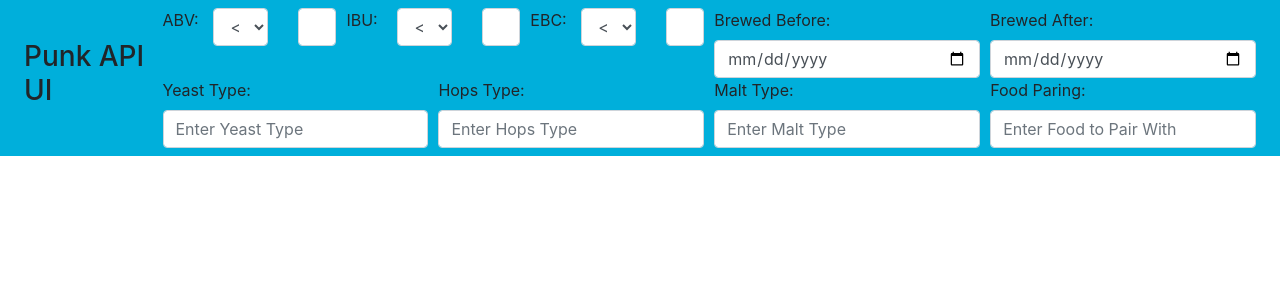
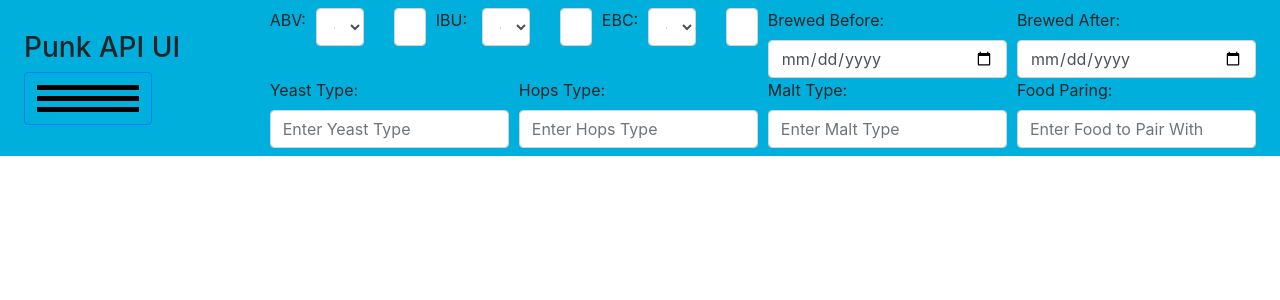
Before and after one commit to Shoe2/PunkAPIUI, an Angular app: page / in a window 1280 px wide. Shown: the top 300 px of the page. Built offline with nearby package versions, Linux system fonts and the light colour scheme; no server answers.

Commit message:
changes to filter dom

```diff
--- a/src/app/components/filter-bar/filter-bar.component.css
+++ b/src/app/components/filter-bar/filter-bar.component.css
@@ -5,3 +5,10 @@
 .navbar-nav-scroll {
     width: 100%;
 }
+
+.hamburger-menu-line{
+    width: 8vw;
+    height: 5px;
+    background-color: black;
+    margin: 6px 0;
+}
--- a/src/app/components/filter-bar/filter-bar.component.html
+++ b/src/app/components/filter-bar/filter-bar.component.html
@@ -1,7 +1,21 @@
 <header class="navbar navbar-expand navbar-dark px-4 flex-column flex-md-row">
+  <div class="row">
+    <div class="col-lg-12 col-sm-8">
       <h3>
         {{title}}
       </h3>
+    </div>
+    <div class="col-sm-2">
+      <button type="button" class="btn btn-outline-primary" (click)="isCollapsed = !isCollapsed"
+        [attr.aria-expanded]="!isCollapsed" aria-controls="collapseExample">
+        <div class="hamburger-menu-line"></div>
+        <div class="hamburger-menu-line"></div>
+        <div class="hamburger-menu-line"></div>
+      </button>
+    </div>
+  </div>
+
+
   <div class="navbar-nav-scroll">
     <form>
       <div class="form-row">
@@ -13,13 +27,15 @@
               </label>
             </div>
             <div class="col-5">
-                <select class="form-control" name="lessOrGreaterABV" id="less-or-greater-abv" [(ngModel)]="abvLessOrGreater" name="abvLessOrGreater" (ngModelChange)="filterBeers()">
+              <select class="form-control" name="lessOrGreaterABV" id="less-or-greater-abv"
+                [(ngModel)]="abvLessOrGreater" name="abvLessOrGreater" (ngModelChange)="filterBeers()">
                 <option value="lessThan">&lt;</option>
                 <option value="greaterThan">&gt;</option>
               </select>
             </div>
             <div class="col-4">
-                <input type="number" class="form-control" placeholder="#" [(ngModel)]="abv" (ngModelChange)="filterBeers()" name="abv"/>
+              <input type="number" class="form-control" placeholder="#" [(ngModel)]="abv"
+                (ngModelChange)="filterBeers()" name="abv" />
             </div>
           </div>
         </div>
@@ -31,13 +47,15 @@
               </label>
             </div>
             <div class="col-5">
-                <select class="form-control" name="lessOrGreaterIBU" id="less-or-greater-ibu" [(ngModel)]="ibuLessOrGreater" name="ibuLessOrGreater" (ngModelChange)="filterBeers()">
+              <select class="form-control" name="lessOrGreaterIBU" id="less-or-greater-ibu"
+                [(ngModel)]="ibuLessOrGreater" name="ibuLessOrGreater" (ngModelChange)="filterBeers()">
                 <option value="lessThan">&lt;</option>
                 <option value="greaterThan">&gt;</option>
               </select>
             </div>
             <div class="col-4">
-                <input type="number" class="form-control" placeholder="#" [(ngModel)]="ibu" name="ibu" (ngModelChange)="filterBeers()" />
+              <input type="number" class="form-control" placeholder="#" [(ngModel)]="ibu" name="ibu"
+                (ngModelChange)="filterBeers()" />
             </div>
           </div>
         </div>
@@ -49,13 +67,15 @@
               </label>
             </div>
             <div class="col-5">
-                <select class="form-control" name="lessOrGreaterEBC" id="less-or-greater-ebc" [(ngModel)]="ebcLessOrGreater" name="ebcLessOrGreater" (ngModelChange)="filterBeers()">
+              <select class="form-control" name="lessOrGreaterEBC" id="less-or-greater-ebc"
+                [(ngModel)]="ebcLessOrGreater" name="ebcLessOrGreater" (ngModelChange)="filterBeers()">
                 <option value="lessThan">&lt;</option>
                 <option value="greaterThan">&gt;</option>
               </select>
             </div>
             <div class="col-4">
-                <input type="number" class="form-control" placeholder="#" [(ngModel)]="ebc" name="ebc" (ngModelChange)="filterBeers()" />
+              <input type="number" class="form-control" placeholder="#" [(ngModel)]="ebc" name="ebc"
+                (ngModelChange)="filterBeers()" />
             </div>
           </div>
         </div>
@@ -63,13 +83,15 @@
           <label>
             Brewed Before:
           </label>
-            <input class="form-control" type="date" id="brewed-before" name="brewed-before" [(ngModel)]="brewed_before" (ngModelChange)="filterBeers()" />
+          <input class="form-control" type="date" id="brewed-before" name="brewed-before" [(ngModel)]="brewed_before"
+            (ngModelChange)="filterBeers()" />
         </div>
         <div class="col-lg-3 col-sm-12 brewed-after">
           <label>
             Brewed After:
           </label>
-            <input class="form-control" type="date" id="brewed-after" name="brewed-after" [(ngModel)]="brewed_after" (ngModelChange)="filterBeers()" />
+          <input class="form-control" type="date" id="brewed-after" name="brewed-after" [(ngModel)]="brewed_after"
+            (ngModelChange)="filterBeers()" />
         </div>
       </div>
       <div class="form-row">
@@ -77,32 +99,32 @@
           <label>
             Yeast Type:
           </label>
-            <input type="number" class="form-control" placeholder="Enter Yeast Type" [(ngModel)]="yeast" name="yeast" (ngModelChange)="filterBeers()" />
+          <input type="number" class="form-control" placeholder="Enter Yeast Type" [(ngModel)]="yeast" name="yeast"
+            (ngModelChange)="filterBeers()" />
         </div>
         <div class="col-lg-3 col-sm-12 hops-type">
           <label>
             Hops Type:
           </label>
-            <input type="text" class="form-control" placeholder="Enter Hops Type" [(ngModel)]="hops" name="hops" (ngModelChange)="filterBeers()">
+          <input type="text" class="form-control" placeholder="Enter Hops Type" [(ngModel)]="hops" name="hops"
+            (ngModelChange)="filterBeers()">
         </div>
         <div class="col-lg-3 col-sm-12 malt-type">
           <label>
             Malt Type:
           </label>
-            <input type="text" class="form-control" placeholder="Enter Malt Type" [(ngModel)]="malt" name="malt" (ngModelChange)="filterBeers()">
+          <input type="text" class="form-control" placeholder="Enter Malt Type" [(ngModel)]="malt" name="malt"
+            (ngModelChange)="filterBeers()">
         </div>
         <div class="col-lg-3 col-sm-12 malt-type">
           <label>
             Food Paring:
           </label>
-            <input type="text" class="form-control" placeholder="Enter Food to Pair With" [(ngModel)]="food" name="food" (ngModelChange)="filterBeers()">
+          <input type="text" class="form-control" placeholder="Enter Food to Pair With" [(ngModel)]="food" name="food"
+            (ngModelChange)="filterBeers()">
         </div>
       </div>
     </form>
   </div>
 
-    <button type="button" aria-controls="navbarContent" aria-expanded="false" aria-label="toggle filter bars" class="navbar-toggler navbar-toggler-right">
-      <span class="navbar-toggler-icon">
-      </span>
-    </button>
 </header>
--- a/src/app/components/filter-bar/filter-bar.component.ts
+++ b/src/app/components/filter-bar/filter-bar.component.ts
@@ -9,6 +9,8 @@ import { Filter } from 'src/app/classes/filter';
 })
 export class FilterBarComponent implements OnInit {
   title = 'Punk API UI';
+  isCollapsed = false;
+
   abv: number = null;
   ibu: number = null;
   ebc: number = null;
--- a/src/app/services/beer.service.ts
+++ b/src/app/services/beer.service.ts
@@ -36,7 +36,6 @@ export class BeerService {
       return throwError(error);
     }))
     .subscribe((response: Beer[])=>{
-      console.log(response);
         this.beersSource.next(response);
     });
   }
```
Lines whose indentation alone changed are shown as unchanged.
